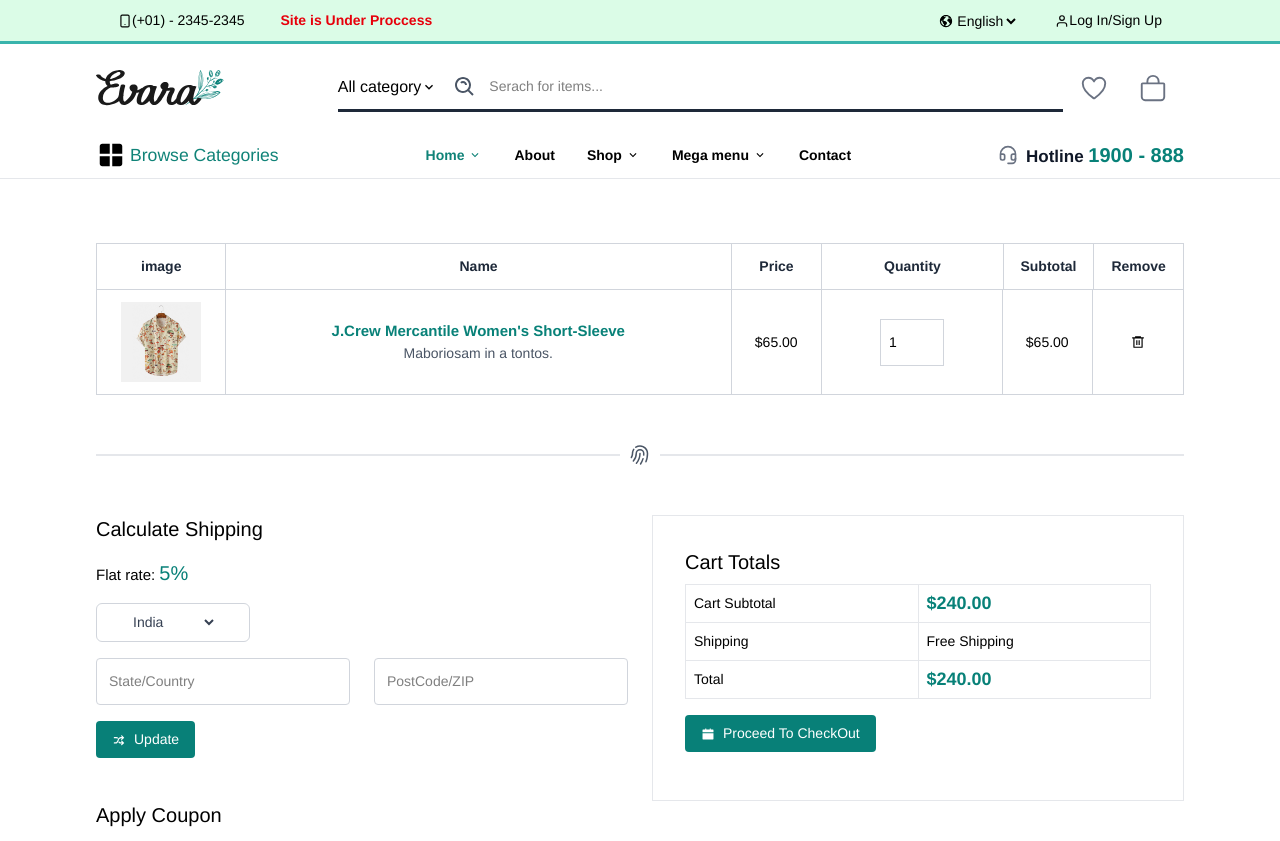
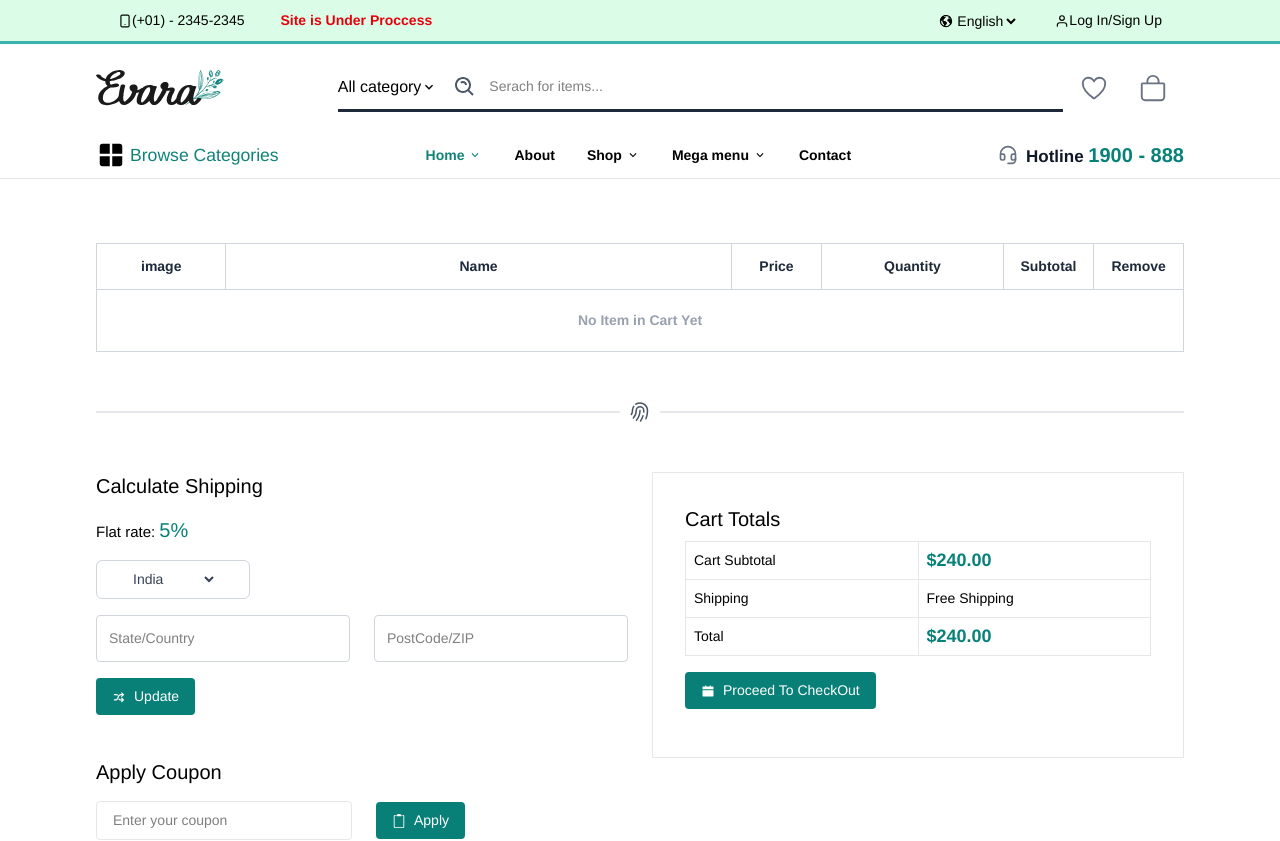
Before and after one commit to Dinesh8882/ee-commerce, a React (Vite) app: page /cart in a window 1280 px wide. Shown: the top 841 px of the page. Built offline with nearby package versions, Linux system fonts and the light colour scheme.

Commit message:
addToCart functionality

```diff
--- a/src/components/Cart.jsx
+++ b/src/components/Cart.jsx
@@ -1,4 +1,4 @@
-import React from "react";
+import React, { useContext } from "react";
 import WishlistItems from "./WishlistItems";
 import { HiFingerPrint } from "react-icons/hi2";
 import { TiArrowShuffle } from "react-icons/ti";
@@ -7,8 +7,10 @@ import { BsClipboard2 } from "react-icons/bs";
 
 import SubButton from "./SubButton";
 import ApplyCoupan from "./ApplyCoupon";
+import { ContextProduct } from "../context/ProjectContext";
 
 function Cart() {
+  const { addToCart } = useContext(ContextProduct);
   return (
     <div>
       <WishlistItems isitems={true} />
--- a/src/components/WishlistItems.jsx
+++ b/src/components/WishlistItems.jsx
@@ -6,7 +6,13 @@ import { BiShoppingBag } from "react-icons/bi";
 import { ContextProduct } from "../context/ProjectContext";
 
 function WishlistItems({ isitems }) {
-  const { wishList,deleteProductToWishList } = useContext(ContextProduct);
+  const {
+    wishList,
+    deleteProductToWishList,
+    addProductToCart,
+    addToCart,
+    deleteProductFromCart,
+  } = useContext(ContextProduct);
 
   return (
     <div className="mt-[4rem]">
@@ -34,20 +40,30 @@ function WishlistItems({ isitems }) {
               Remove
             </p>
           </div>
-          <div className="grid grid-cols-12 border border-t-0 border-gray-300">
+          {addToCart.length > 0 ? (
+            addToCart.map((item, index) => {
+              return (
+                <div
+                  key={index}
+                  className="grid grid-cols-12 border border-t-0 border-gray-300"
+                >
                   <div className={`col-span-7 flex`}>
                     <div className="py-3 px-6 border-r border-gray-300">
-                <img src={img} alt="product" className="w-[80px]" />
+                      <img
+                        src={item.imageUrl.front_img}
+                        alt="product"
+                        className="w-[80px]"
+                      />
                     </div>
                     <div className="flex flex-col items-center justify-center flex-1">
                       <h3 className="text-[#088178] font-bold text-[15px]">
-                  J.Crew Mercantile Women's Short-Sleeve
+                        {item.title}
                       </h3>
-                <p className="text-gray-600">Maboriosam in a tontos.</p>
+                      {/* <p className="text-gray-600">Maboriosam in a tontos.</p> */}
                     </div>
                   </div>
                   <div className="col-span-1 border-x border-r-0 border-gray-300 text-center flex items-center justify-center">
-              $65.00
+                    ${item.price.current}
                   </div>
                   <div className="col-span-2 text-center flex items-center justify-center border-x border-r-0 border-gray-300">
                     <input
@@ -61,9 +77,21 @@ function WishlistItems({ isitems }) {
                     $65.00
                   </div>
                   <div className="col-span-1 flex items-center justify-center ">
-              <RiDeleteBin6Line className="cursor-pointer" />
+                    <RiDeleteBin6Line
+                      className="cursor-pointer active:text-red-800"
+                      onClick={() => deleteProductFromCart(item.id)}
+                    />
                   </div>
                 </div>
+              );
+            })
+          ) : (
+            <div className="border border-t-0 p-5 border-gray-300">
+              <h2 className="text-center text-gray-400 font-bold">
+                No Item in Cart Yet
+              </h2>
+            </div>
+          )}
         </>
       ) : (
         <>
@@ -114,13 +142,19 @@ function WishlistItems({ isitems }) {
                   <p>In Stock</p>
                 </div>
                 <div className="col-span-2 flex items-center justify-center border border-y-0 border-gray-300">
-                  <div className="flex gap-1 items-center justify-center active:bg-[#448b87] bg-[#088178] text-white px-6 rounded-sm cursor-pointer hover:bg-[#325553] py-2">
+                  <div
+                    onClick={() => addProductToCart(item.id)}
+                    className="flex gap-1 items-center justify-center active:bg-[#448b87] bg-[#088178] text-white px-6 rounded-sm cursor-pointer hover:bg-[#325553] py-2"
+                  >
                     <BiShoppingBag />
                     Add to cart
                   </div>
                 </div>
                 <div className="col-span-1 flex items-center justify-center ">
-                  <RiDeleteBin6Line onClick={()=>deleteProductToWishList(item.id)} className="cursor-pointer" />
+                  <RiDeleteBin6Line
+                    onClick={() => deleteProductToWishList(item.id)}
+                    className="cursor-pointer active:text-red-800"
+                  />
                 </div>
               </div>
             );
--- a/src/context/ProjectContext.jsx
+++ b/src/context/ProjectContext.jsx
@@ -29,12 +29,25 @@ function ProdectContext({ children }) {
   const deleteProductToWishList = (id) => {
     const updatedWishList = wishList.filter((item) => item.id !== id);
     setWishList(updatedWishList);
-
     const product = products.find((item) => item.id === id);
     if (product) {
       product.inWishList = false;
     }
   };
+
+  // Add to Cart
+  const addProductToCart = (id) => {
+    const product = products.find((item) => item.id === id);
+    if (product && !addToCart.some((item) => item.id === product.id)) {
+      setAddToCart([...addToCart, product]);
+    }
+  };
+
+
+  const deleteProductFromCart =(id)=>{
+    const deleteProduct = addToCart.filter((item)=>item.id !== id)
+    setAddToCart(deleteProduct);
+  }
 
   const values = {
     currentIndex,
@@ -46,6 +59,9 @@ function ProdectContext({ children }) {
     wishList,
     addProductToWishList,
     deleteProductToWishList,
+    addProductToCart,
+    addToCart,
+    deleteProductFromCart
   };
 
   return (
```
Lines whose indentation alone changed are shown as unchanged.
